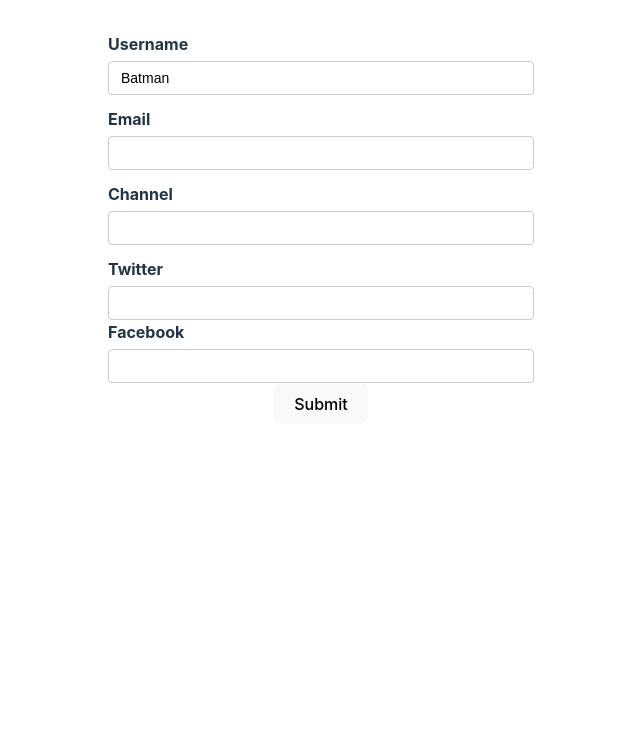
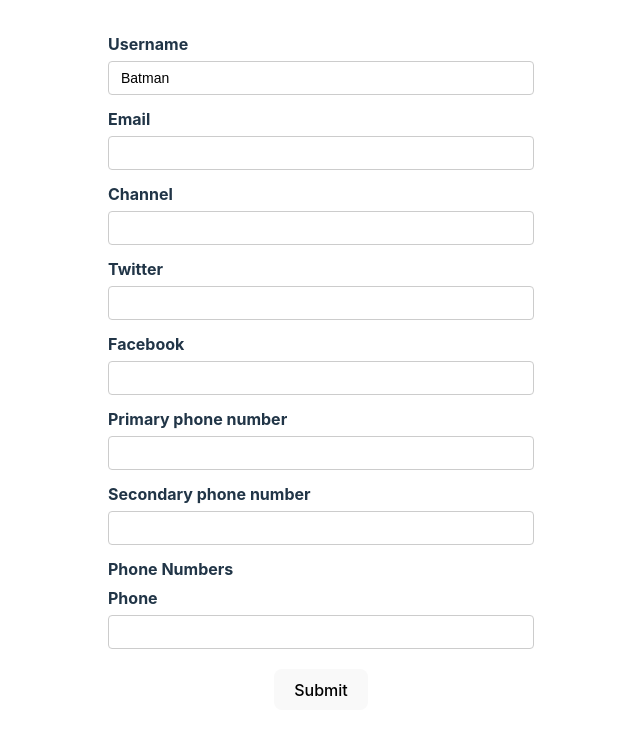
Before and after one commit to sidney-essjr/hook-form, a React (Vite) app: page / in a window 1280 px wide. Shown: the top 734 px of the page, without its empty margins (319-959 px from the left). Built offline with nearby package versions, Linux system fonts and the light colour scheme.

Commit message:
campos dinamicos

```diff
--- a/src/components/YouTubeForm.tsx
+++ b/src/components/YouTubeForm.tsx
@@ -1,5 +1,5 @@
 import { DevTool } from "@hookform/devtools";
-import { useForm } from "react-hook-form";
+import { useFieldArray, useForm } from "react-hook-form";
 
 type YouTubeFormProps = {
   username: string;
@@ -9,6 +9,8 @@ type YouTubeFormProps = {
     twitter: string;
     facebook: string;
   };
+  phoneNumbers: string[];
+  phNumbers: { number: string }[];
 };
 
 export default function YouTubeForm() {
@@ -27,7 +29,14 @@ export default function YouTubeForm() {
         twitter: "",
         facebook: "",
       },
+      phoneNumbers: ["", ""],
+      phNumbers: [{ number: "" }],
     },
+  });
+
+  const { fields, append, remove } = useFieldArray({
+    name: "phNumbers",
+    control,
   });
 
   const onSubmit = (data: YouTubeFormProps) => {
@@ -91,10 +100,72 @@ export default function YouTubeForm() {
         <p className="error">{errors.channel?.message}</p>
 
         <label htmlFor="twitter">Twitter</label>
-        <input type="text" id="twitter" {...register("social.twitter")} />
+        <input
+          type="text"
+          id="twitter"
+          {...register("social.twitter", {
+            required: "This field is required",
+          })}
+        />
+        <p className="error">{errors.social?.twitter?.message}</p>
 
         <label htmlFor="facebook">Facebook</label>
-        <input type="text" id="facebook" {...register("social.facebook")} />
+        <input
+          type="text"
+          id="facebook"
+          {...register("social.facebook", {
+            required: "This field is required",
+          })}
+        />
+        <p className="error">{errors.social?.facebook?.message}</p>
+
+        <label htmlFor="primary-phone">Primary phone number</label>
+        <input
+          type="text"
+          id="primary-phone"
+          {...register("phoneNumbers.0", {
+            required: "This field is required",
+          })}
+        />
+        <p className="error">
+          {errors.phoneNumbers && errors.phoneNumbers[0]?.message}
+        </p>
+
+        <label htmlFor="secondary-phone">Secondary phone number</label>
+        <input
+          type="text"
+          id="secondary-phone"
+          {...register("phoneNumbers.1", {
+            required: "This field is required",
+          })}
+        />
+        <p className="error">
+          {errors.phoneNumbers && errors.phoneNumbers[1]?.message}
+        </p>
+
+        <div className="form-control">
+          <label htmlFor="">Phone Numbers</label>
+          {fields.map((field, index) => (
+            <div key={field.id}>
+              <label htmlFor="phone">Phone</label>
+              <input
+                type="text"
+                id="phone"
+                {...register(`phNumbers.${index}.number` as const)}
+              />
+              {index > 0 && (
+                <button type="button" onClick={() => remove(index)}>
+                  Remove
+                </button>
+              )}
+            </div>
+          ))}
+          {fields[fields.length - 1].number !== "" && (
+            <button type="button" onClick={() => append({ number: "" })}>
+              Append
+            </button>
+          )}
+        </div>
 
         <button>Submit</button>
       </form>
```
